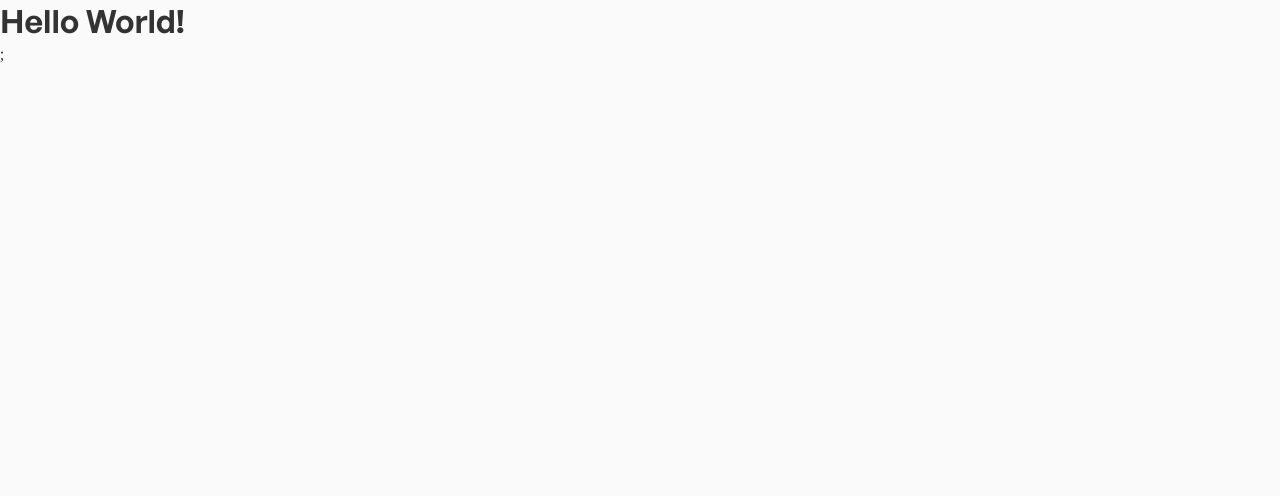
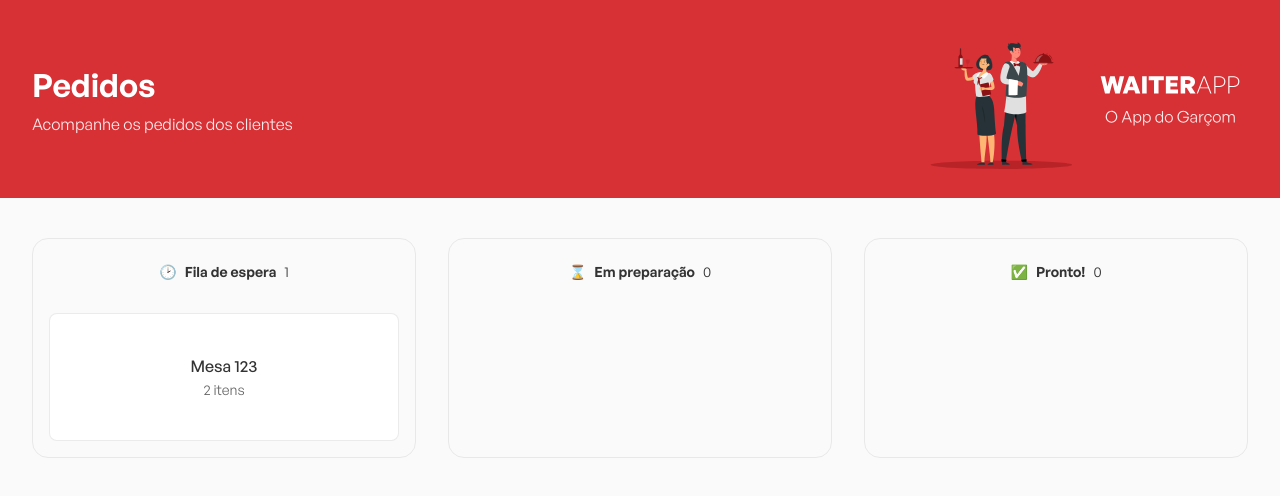
Before and after one commit to andersonsilvapp/waiterapp-fe, a React (Vite) app: page / in a window 1280 px wide. Shown: the top 496 px of the page. Built offline with nearby package versions, Linux system fonts and the light colour scheme.

Commit message:
feat: setting up layout

```diff
--- a/src/App.tsx
+++ b/src/App.tsx
@@ -1,10 +1,13 @@
+import { Header } from './components/Header';
+import { Orders } from './components/Orders';
 import { GlobalStyles } from './styles/GlobalStyles';
 
 export function App() {
   return (
     <>
       <GlobalStyles/>
-      <h1>Hello World!</h1>;
+      <Header />
+      <Orders />
     </>
   );
 }
```
Also changed, not shown: src/types/Order.ts (added, +14 -0 lines).
